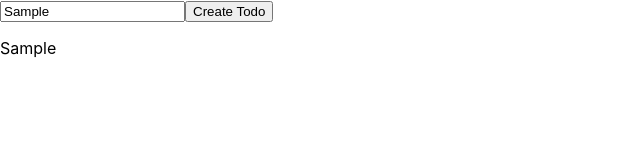
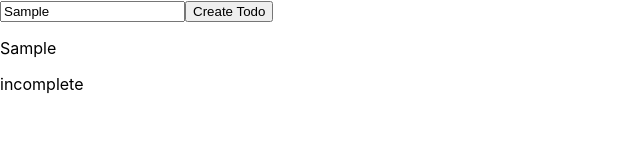
Before and after one commit to jon-dominguez94/templates, a React (Create React App) app in the folder rr/: page / in a window 1280 px wide. Both pictures are taken after typing "Sample" into the empty fields and a click on the button "Create Todo". Shown: the top 164 px of the page, without its empty margins (0-640 px from the left). Built offline with nearby package versions, Linux system fonts and the light colour scheme.

Commit message:
Add proper status to do

```diff
--- a/rr/src/components/todo_index.jsx
+++ b/rr/src/components/todo_index.jsx
@@ -4,7 +4,7 @@ const TodoIndex = props => {
   const todos = props.todos.map(todo => (
     <div key={todo.id}>
       <p>{todo.body}</p>
-      <p>{todo.completed}</p>
+      <p>{todo.completed ? "completed" : "incomplete"}</p>
     </div>
   ));
 
```
